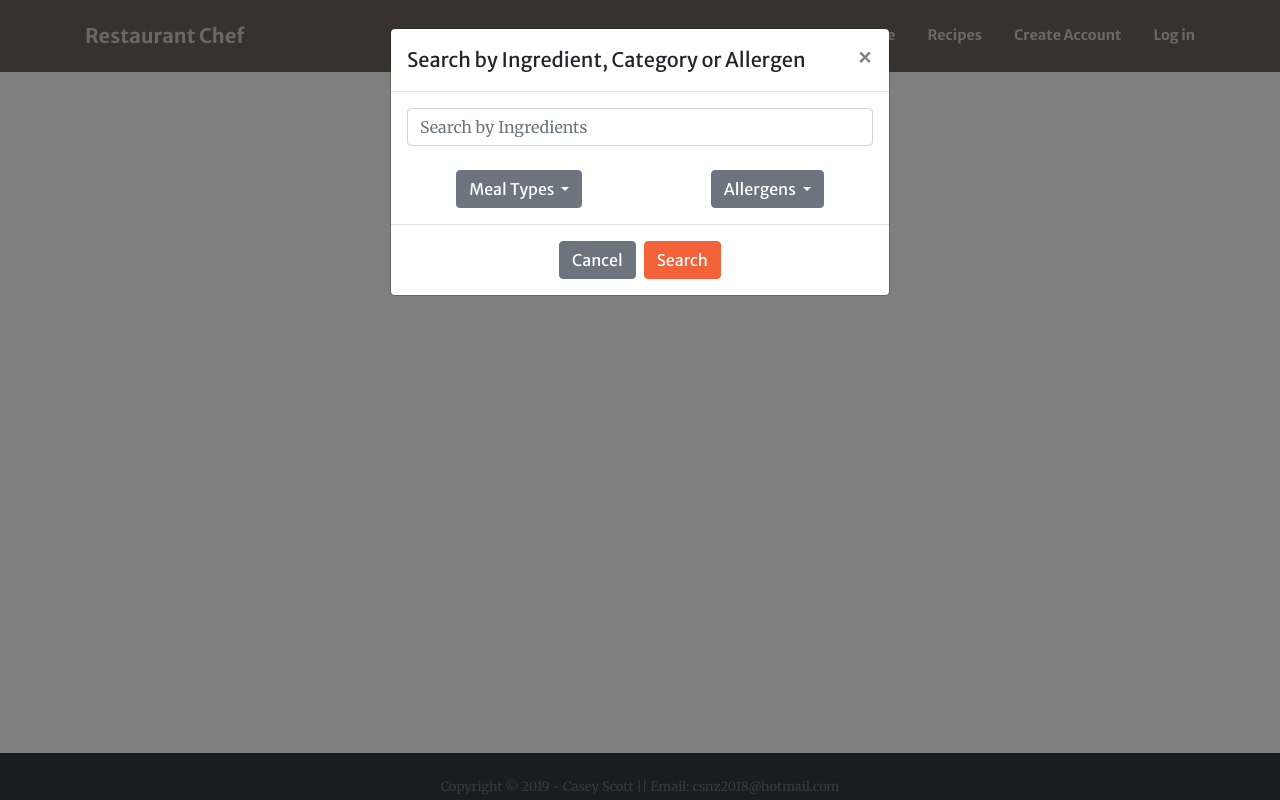
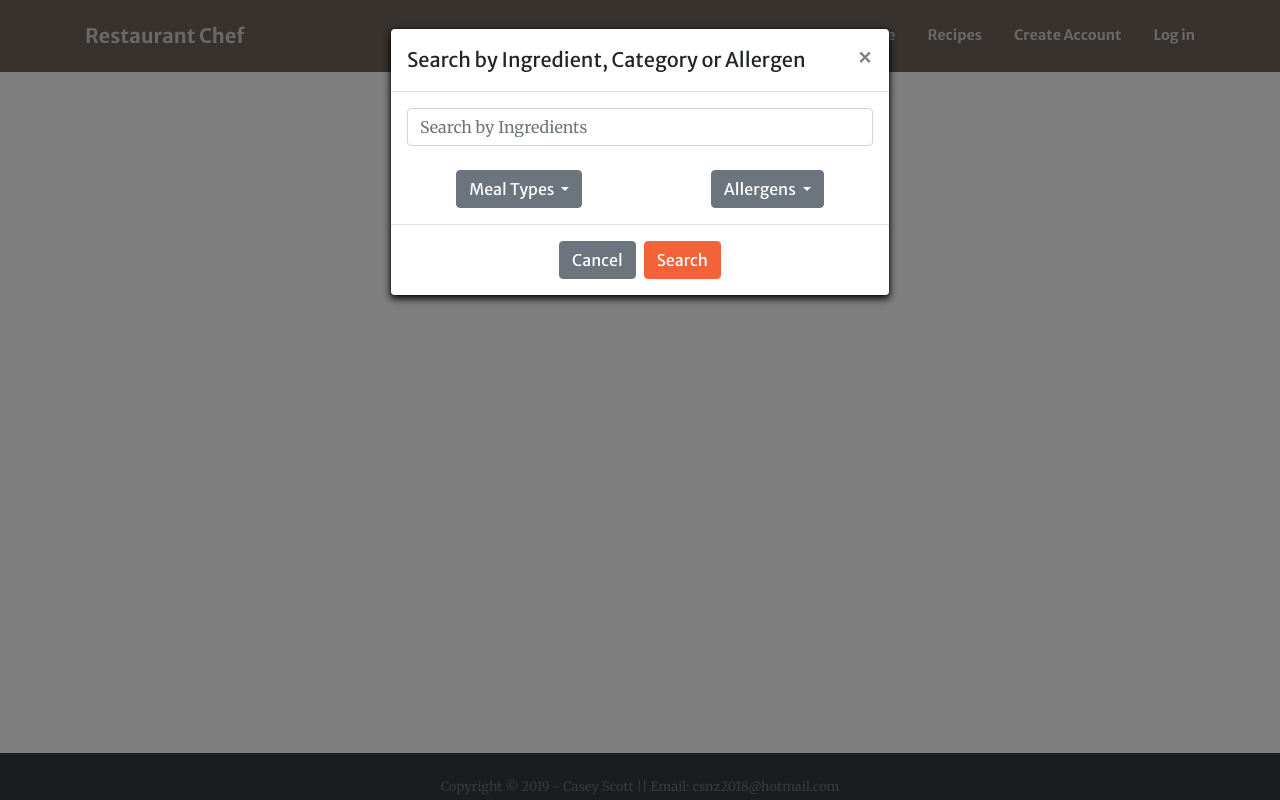
Before and after one commit to CaseyScott/taste-recipe, a Flask app: page /recipes in a window 1280 px wide, after a click on "Search by Categories:". Run offline with Flask 2, Linux system fonts and the light colour scheme; data that the repository does not hold is empty; some libraries are stand-ins or nearby versions.

Commit message:
modal shadow

```diff
--- a/static/css/style.css
+++ b/static/css/style.css
@@ -90,3 +90,7 @@ body {
   line-height: 1.5;
   border-radius: 0.25rem;
 }
+
+.modal-content {
+  box-shadow: 0 3px 7px rgba(0, 0, 0, 0.9);
+}
```
